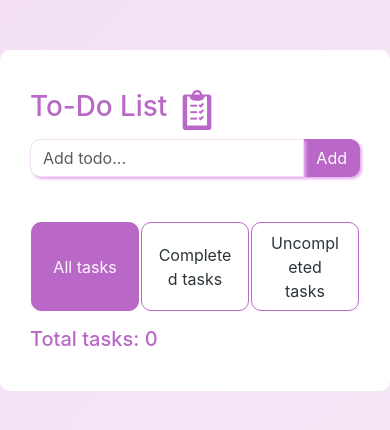
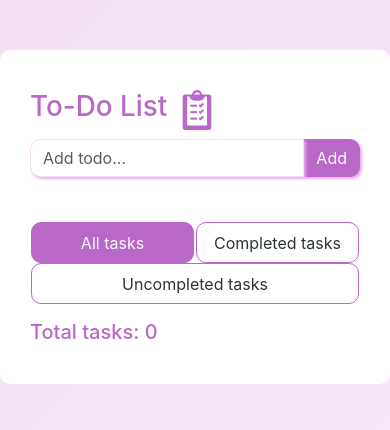
Before and after one commit to Aallyycoop/ToDo-List, a React (Create React App) app: page / in a window 390 px wide. Shown: the top 430 px of the page. Built offline with nearby package versions, Linux system fonts and the light colour scheme.

Commit message:
fix @media for button tab

```diff
--- a/src/index.scss
+++ b/src/index.scss
@@ -205,6 +205,6 @@ h4 {
 @media screen and (max-width: 600px) {
   .tabs-head > li > button {
     height: 100%;
-    word-break: break-word;
+    word-break: keep-all;
   }
 }
```
